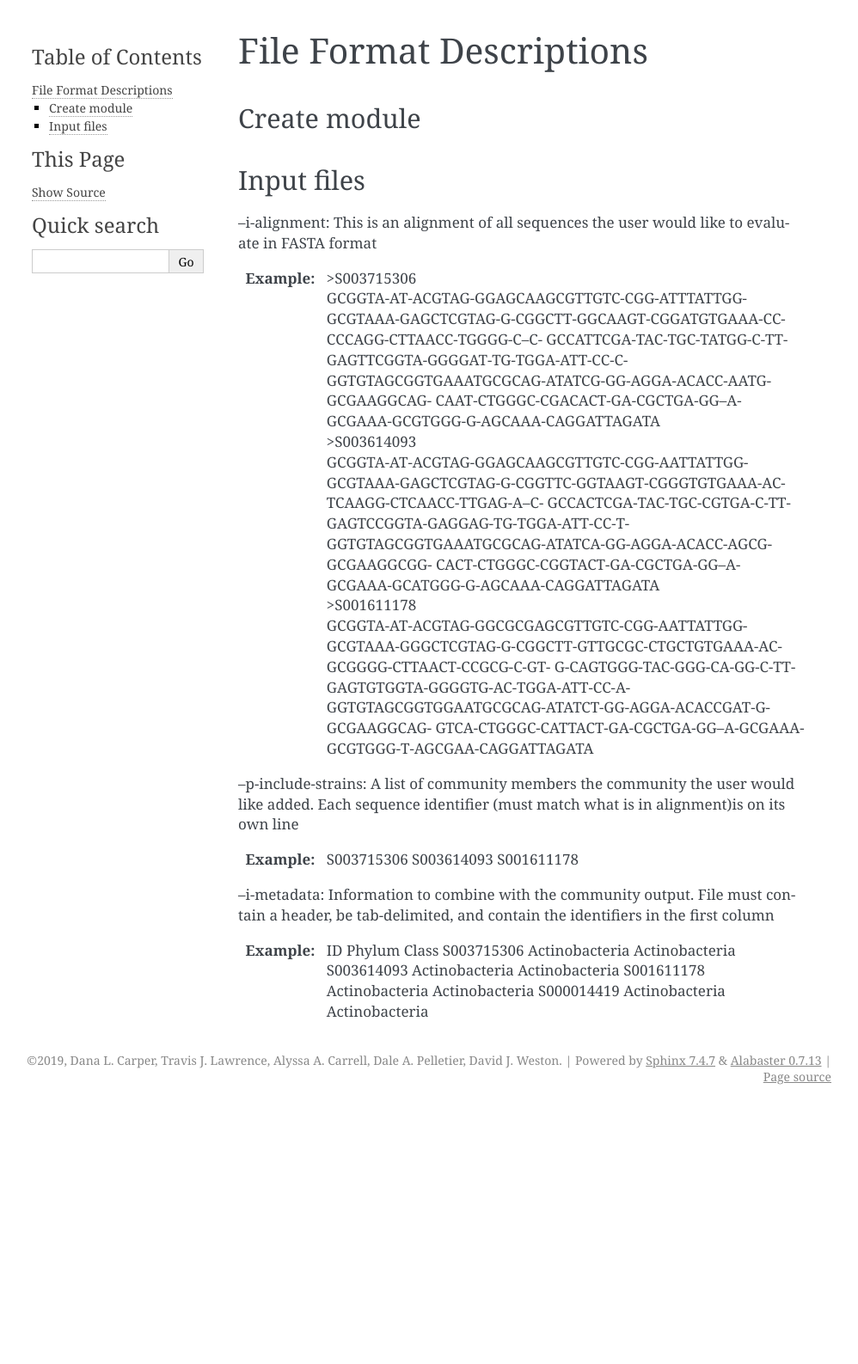
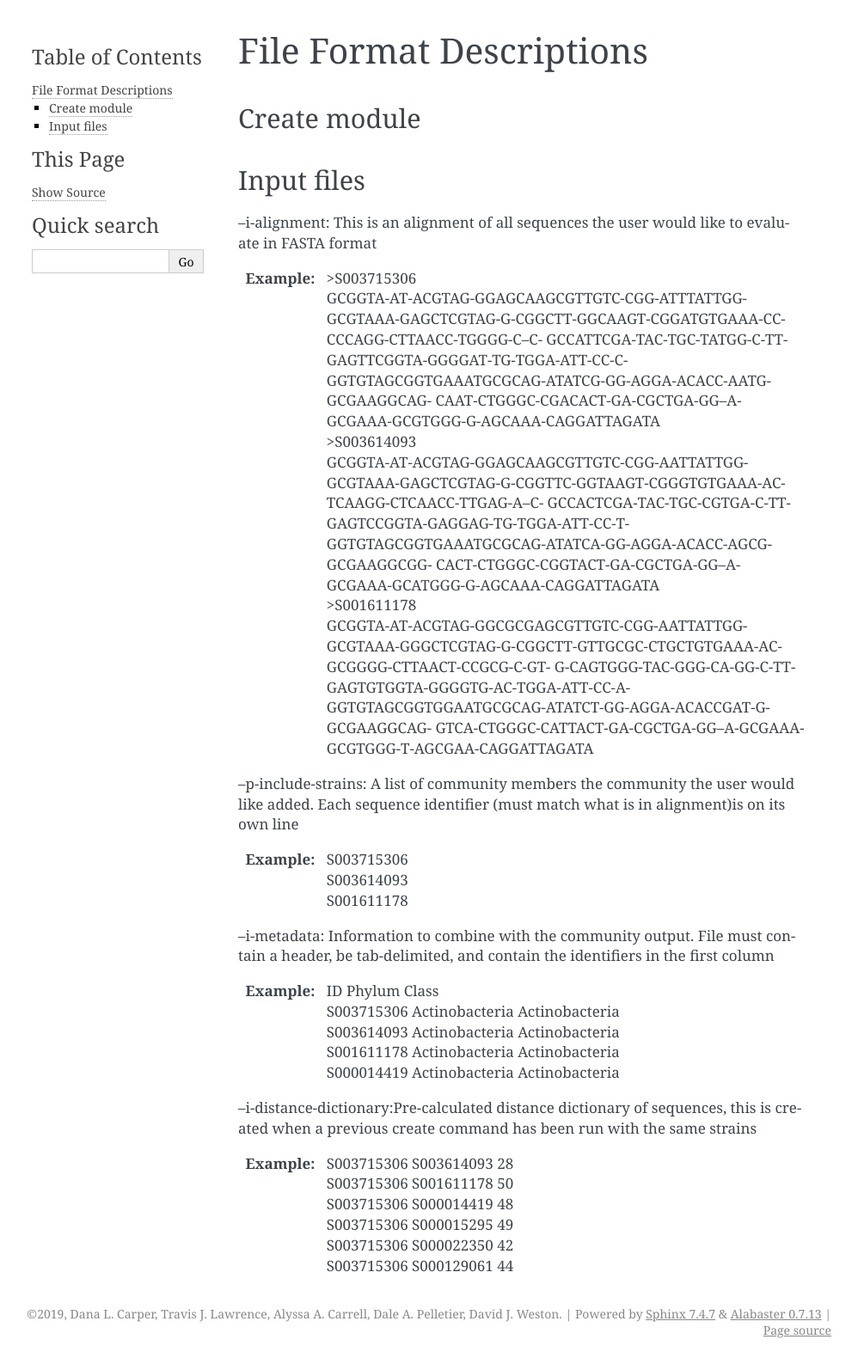
Before and after one commit to dlcarper/DISCo-microbe, a Sphinx documentation site: the page built from docs/FileFormats.rst, in a window 1280 px wide. Shown: the whole page at 86% size, without its empty margins (143-1141 px from the left). Built offline with Sphinx 7.4.7, drawn with Linux system fonts in a browser that asks for light colours; before the commit the page ends 1292 px from its top, so only the background shows below that.

Commit message:
Update FileFormats.rst

```diff
--- a/docs/FileFormats.rst
+++ b/docs/FileFormats.rst
@@ -26,14 +26,35 @@ Input files
 
 :Example:
   S003715306
+
   S003614093
+
   S001611178
 
 --i-metadata: Information to combine with the community output. File must contain a header, be tab-delimited, and contain the identifiers in the first column
 
 :Example:
   ID	Phylum	Class
+
   S003715306	Actinobacteria	Actinobacteria
+
   S003614093	Actinobacteria	Actinobacteria
+
   S001611178	Actinobacteria	Actinobacteria
+
   S000014419	Actinobacteria	Actinobacteria
+
+--i-distance-dictionary:Pre-calculated distance dictionary of sequences, this is created when a previous create command has been run with the same strains
+
+:Example:
+  S003715306	S003614093	28
+
+  S003715306	S001611178	50
+
+  S003715306	S000014419	48
+
+  S003715306	S000015295	49
+
+  S003715306	S000022350	42
+
+  S003715306	S000129061	44
```
